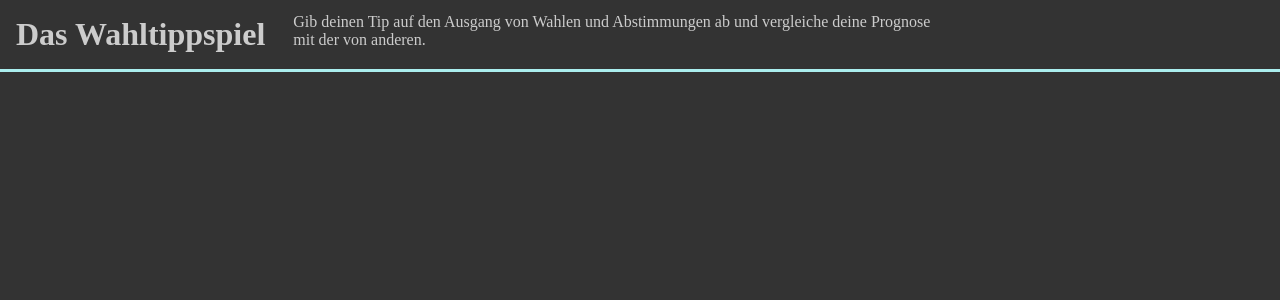
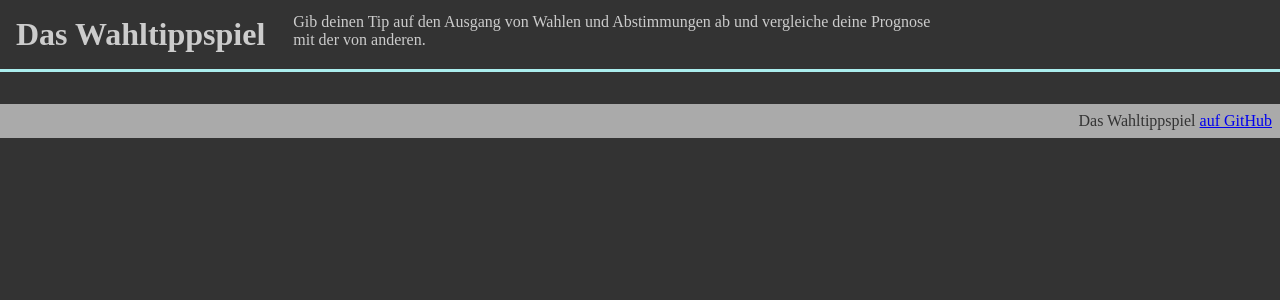
Before and after one commit to cbdevnet/wahlenraten, a PHP site: page / in a window 1280 px wide. Shown: the top 300 px of the page. Run offline with PHP 8.4, Linux system fonts and the light colour scheme; data that the repository does not hold is empty.

Commit message:
Add link to repo to footer

```diff
--- a/index.php
+++ b/index.php
@@ -138,5 +138,8 @@
 	<?php
 		}
 	?>
+	<div id="footer">
+		Das Wahltippspiel <a href="https://github.com/cbdevnet/wahlenraten/">auf GitHub</a>
+	</div>
 	</body>
 </html>
--- a/results.php
+++ b/results.php
@@ -134,5 +134,8 @@
 	<?php
 		}
 	?>
+	<div id="footer">
+		Das Wahltippspiel <a href="https://github.com/cbdevnet/wahlenraten/">auf GitHub</a>
+	</div>
 	</body>
 </html>
--- a/static/wahlspiel.css
+++ b/static/wahlspiel.css
@@ -38,6 +38,14 @@ h1, #welcome {
 	text-decoration:none;
 	background-color:#555;
 	color:#ccc;
+}
+
+#footer{
+	color:#333;
+	text-align:right;
+	margin-top:2em;
+	padding:0.5em;
+	background-color:#aaa;
 }
 
 span.option-value {
```
